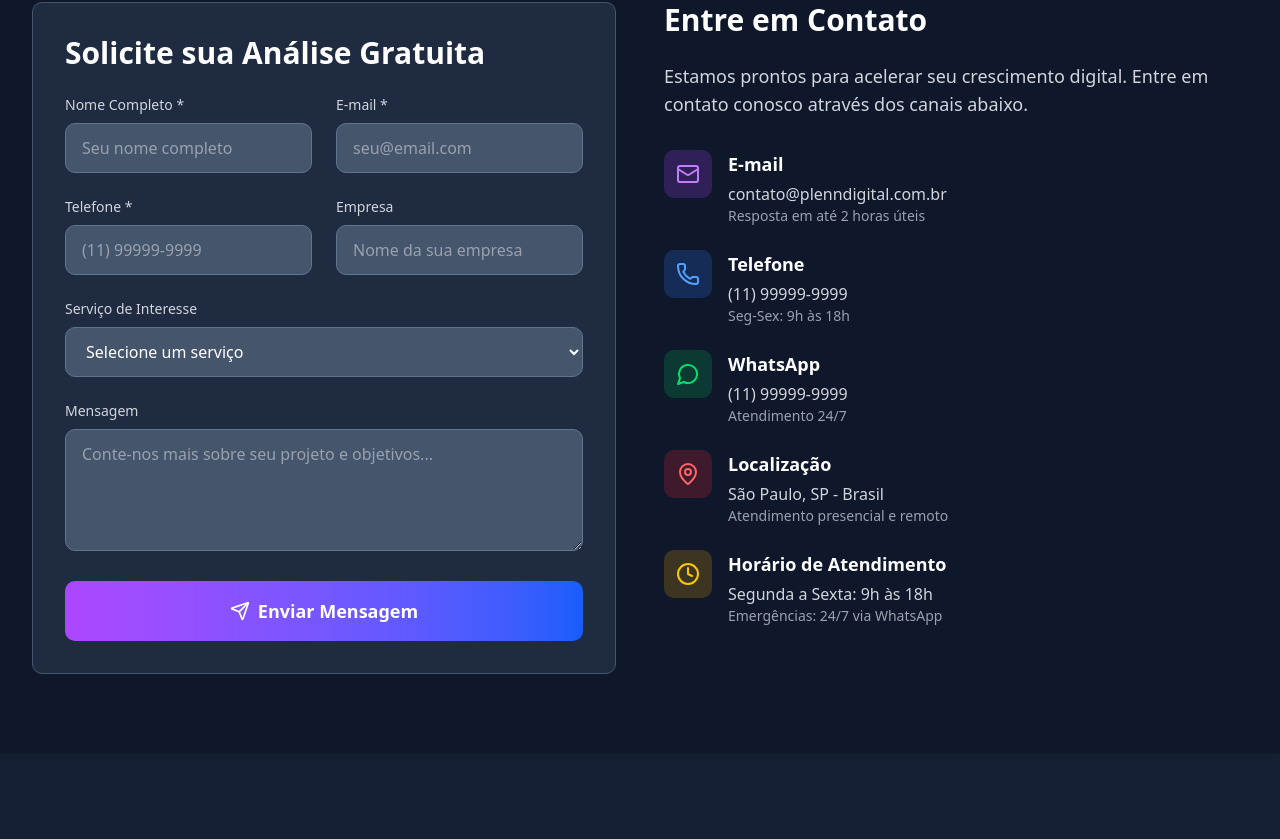
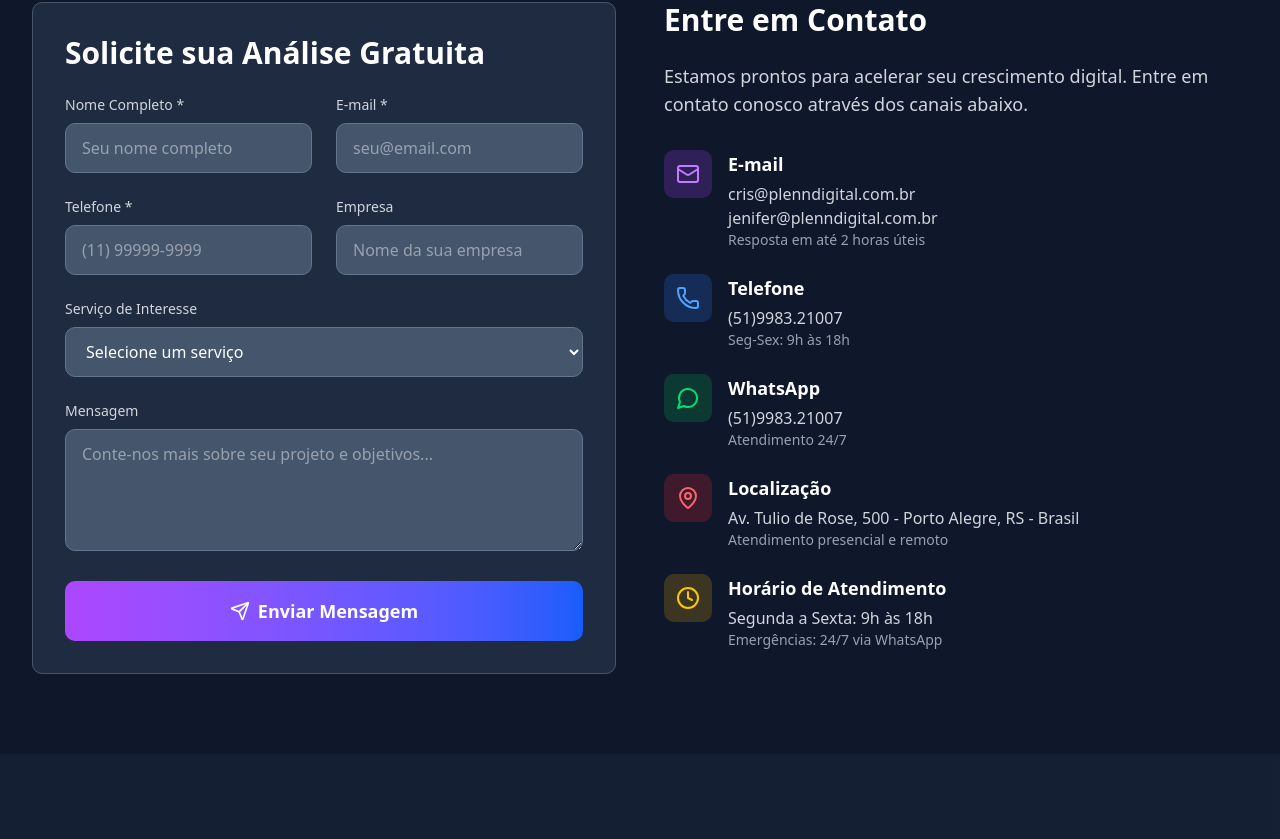
Before and after one commit to g4trader/plenndigital, a React (Vite) app: page /contato in a window 1280 px wide. Shown: the part 514-1353 px from the top of the page. Built offline with nearby package versions, Linux system fonts and the light colour scheme.

Commit message:
ajuste nos contatos
ajuste nos contatos

```diff
--- a/src/components/Layout/Footer.jsx
+++ b/src/components/Layout/Footer.jsx
@@ -113,20 +113,20 @@ const Footer = () => {
             <div className="space-y-3">
               <div className="flex items-center text-gray-400 text-sm">
                 <Phone className="h-4 w-4 mr-3 text-blue-400" />
-                {t('phone')}
+                (51) 998321007
               </div>
               <div className="flex items-center text-gray-400 text-sm">
                 <Mail className="h-4 w-4 mr-3 text-blue-400" />
-                {t('emailCris')}
+                cris@plenndigital.com.br
               </div>
               <div className="flex items-center text-gray-400 text-sm">
                 <Mail className="h-4 w-4 mr-3 text-blue-400" />
-                {t('emailJenifer')}
+                jenifer@plenndigital.com.br
               </div>
               <div className="flex items-start text-gray-400 text-sm">
                 <MapPin className="h-4 w-4 mr-3 text-blue-400 mt-0.5" />
                 <div>
-                  Porto Alegre, RS<br />
+                  Av. Tulio de Rose, 500 - Porto Alegre, RS<br />
                   Brasil
                 </div>
               </div>
--- a/src/pages/Contact.jsx
+++ b/src/pages/Contact.jsx
@@ -201,7 +201,8 @@ const Contact = () => {
                   </div>
                   <div>
                     <h3 className="text-lg font-semibold text-white mb-1">E-mail</h3>
-                    <p className="text-gray-300">contato@plenndigital.com.br</p>
+                    <p className="text-gray-300">cris@plenndigital.com.br</p>
+                    <p className="text-gray-300">jenifer@plenndigital.com.br</p>
                     <p className="text-gray-400 text-sm">Resposta em até 2 horas úteis</p>
                   </div>
                 </div>
@@ -212,7 +213,7 @@ const Contact = () => {
                   </div>
                   <div>
                     <h3 className="text-lg font-semibold text-white mb-1">Telefone</h3>
-                    <p className="text-gray-300">(11) 99999-9999</p>
+                    <p className="text-gray-300">(51)9983.21007</p>
                     <p className="text-gray-400 text-sm">Seg-Sex: 9h às 18h</p>
                   </div>
                 </div>
@@ -223,7 +224,7 @@ const Contact = () => {
                   </div>
                   <div>
                     <h3 className="text-lg font-semibold text-white mb-1">WhatsApp</h3>
-                    <p className="text-gray-300">(11) 99999-9999</p>
+			<p className="text-gray-300">(51)9983.21007</p>
                     <p className="text-gray-400 text-sm">Atendimento 24/7</p>
                   </div>
                 </div>
@@ -234,7 +235,7 @@ const Contact = () => {
                   </div>
                   <div>
                     <h3 className="text-lg font-semibold text-white mb-1">Localização</h3>
-                    <p className="text-gray-300">São Paulo, SP - Brasil</p>
+                    <p className="text-gray-300">Av. Tulio de Rose, 500 - Porto Alegre, RS - Brasil</p>
                     <p className="text-gray-400 text-sm">Atendimento presencial e remoto</p>
                   </div>
                 </div>
@@ -291,7 +292,7 @@ const Contact = () => {
             Agende uma consultoria gratuita e descubra como podemos transformar seus resultados
           </p>
           <a
-            href="https://wa.me/5511999999999"
+            href="https://wa.me/5551998321007"
             target="_blank"
             rel="noopener noreferrer"
             className="inline-flex items-center bg-white text-blue-600 px-8 py-4 rounded-lg text-lg font-semibold hover:bg-gray-100 transition-all duration-200"
```
